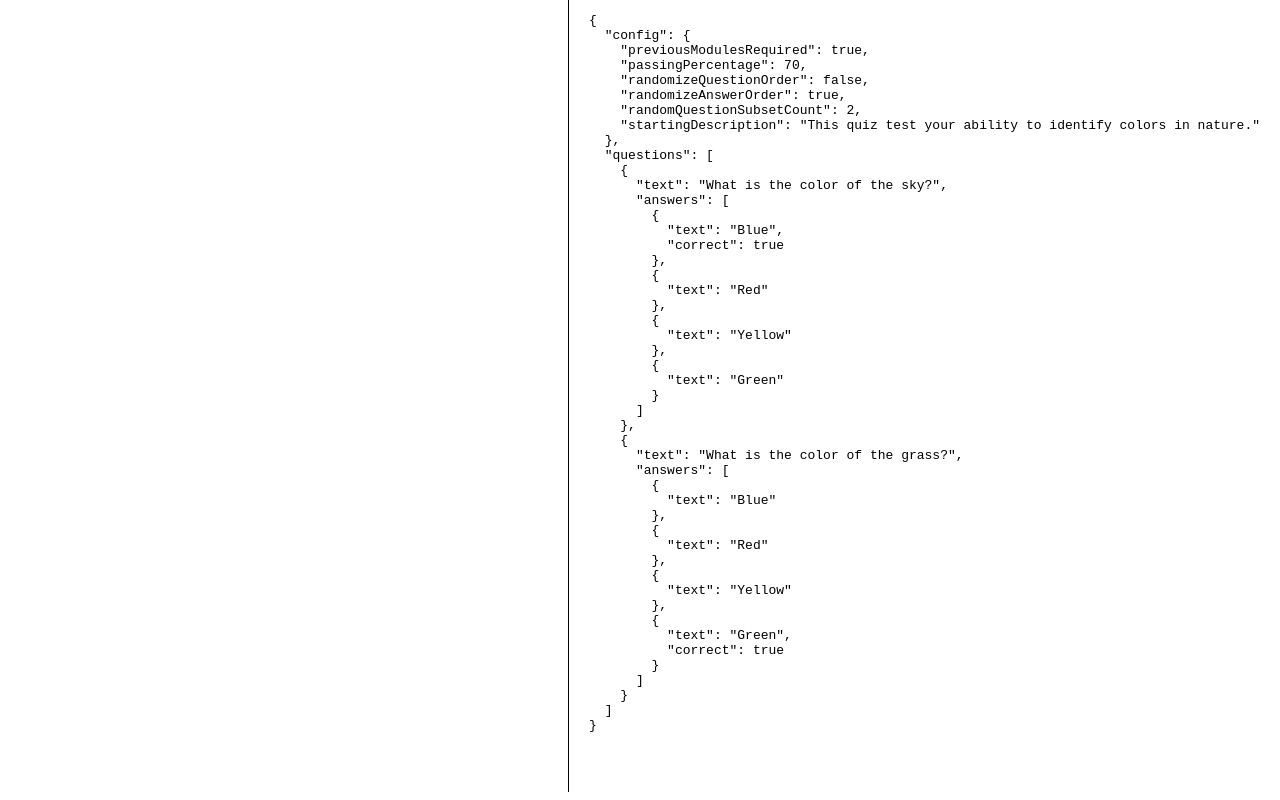
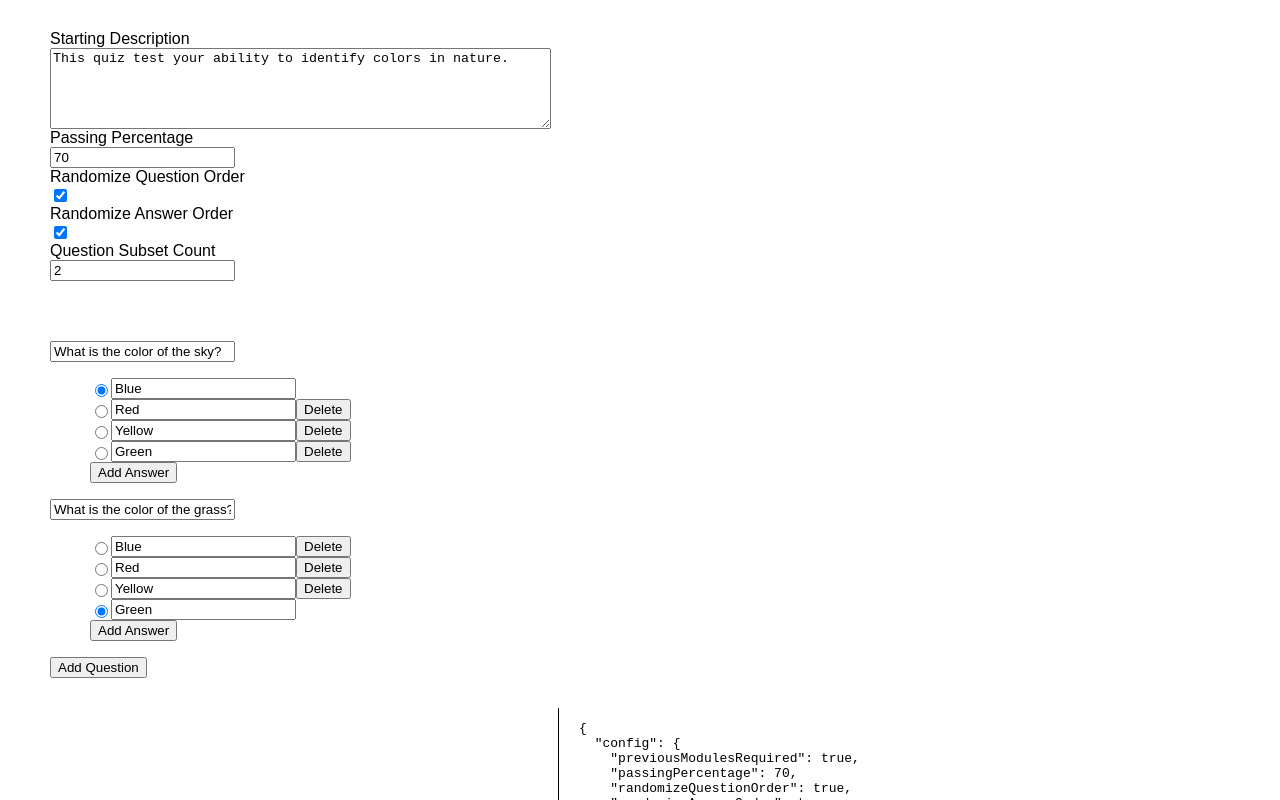
Before and after one commit to cjszk/yi-quiz, a React (Create React App) app: page / in a window 1280 px wide. Shown: the top 800 px of the page. Built offline with nearby package versions, Linux system fonts and the light colour scheme.

Commit message:
redid functionalities, JSON view is being less responsive

```diff
--- a/src/App.js
+++ b/src/App.js
@@ -1,9 +1,12 @@
 import React, { Component } from 'react';
 import { Route, withRouter } from 'react-router-dom';
 
-import QuestionNav from './components/old/questionNav';
-import AddQuestionForm from './components/old/addQuestion';
-import EditQuestionForm from './components/old/editQuestion';
+import QuizMaker from './components/quizMaker';
+
+// import QuestionNav from './components/old/questionNav';
+// import AddQuestionForm from './components/old/addQuestion';
+// import EditQuestionForm from './components/old/editQuestion';
+
 import EntireJSONView from './components/entireJSONView';
 
 class App extends Component {
@@ -11,9 +14,7 @@ class App extends Component {
     render() {
         return (
           <div className="quiz-maker">
-            {/* <QuestionNav/>
-            <Route exact path="/" component={AddQuestionForm} />
-            <Route exact path="/edit" component={EditQuestionForm} /> */}
+            <QuizMaker/>
             <EntireJSONView/>
           </div>
         );
--- a/src/actions/questions.js
+++ b/src/actions/questions.js
@@ -4,8 +4,14 @@ export const updateQuestions = questions => ({
     questions
 })
 
-export const SELECT_EDIT = 'SELECT_EDIT'
-export const selectEdit = selection => ({
-    type: SELECT_EDIT,
-    selection
+export const UPDATE_CONFIG = 'UPDATE_CONFIG';
+export const updateConfig= config => ({
+    type: UPDATE_CONFIG,
+    config
 })
+
+// export const SELECT_EDIT = 'SELECT_EDIT'
+// export const selectEdit = selection => ({
+//     type: SELECT_EDIT,
+//     selection
+// })
--- a/src/components/configurations.js
+++ b/src/components/configurations.js
@@ -1,31 +1,79 @@
 import React, { Component } from 'react';
+import {connect} from 'react-redux';
+
+import { updateConfig } from '../actions/questions';
 
 class Configurations extends Component {
     constructor(props) {
         super(props);
 
         this.state = {
-
+            editing: ''
         }
     }
 
-/*
-"config": {
-    "previousModulesRequired": true,
-    "passingPercentage": 70,
-    "randomizeQuestionOrder": false,
-    "randomizeAnswerOrder": true,
-    "randomQuestionSubsetCount": 2,
-    "startingDescription": "This quiz test your ability to identify colors in nature."
-  }
-*/
+    componentDidMount() {
+        this.setState({loaded: true})
+        this.setState(this.props.questionsReducer.config);
+    }
+
+    updateReduxState() {
+        const config = {
+            previousModulesRequired: this.state.previousModulesRequired,
+            passingPercentage: this.state.passingPercentage,
+            randomizeQuestionOrder: this.state.randomizeQuestionOrder,
+            randomizeAnswerOrder: this.state.randomizeAnswerOrder,
+            randomQuestionSubsetCount: this.state.randomQuestionSubsetCount,
+            startingDescription: this.state.startingDescription
+        };
+        this.props.dispatch(updateConfig(config));
+    }
 
     render() {
-        return (
-          <div className="configurations">
+        if (this.state.loaded) {
+            return (
+                <div className="configurations">
+                    <label>Starting Description</label>
+                    <textarea
+                    rows="5"
+                    cols="60"
+                    onChange={(event) => {
+                        this.setState({startingDescription: event.target.value});
+                        this.updateReduxState();
+                    }} value={this.state.startingDescription}/>
+                    <label>Passing Percentage</label>
+                    <input onChange={(event) => {
+                        if (Number(event.target.value) > 100) this.setState({passingPercentage: 100});
+                        else if (Number(event.target.value) < 0) this.setState({passingPercentage: 0});
+                        else this.setState({passingPercentage: event.target.value});
+                        this.updateReduxState();
+                    }} value={this.state.passingPercentage}/>
+                    <label>Randomize Question Order</label>
+                    <input checked={this.state.randomizeQuestionOrder} onChange={(event) => {
+                        this.setState({randomizeQuestionOrder: event.target.checked})
+                        this.updateReduxState();
+                    }} type="checkbox"/>
+                    <label>Randomize Answer Order</label>
+                    <input checked={this.state.randomizeAnswerOrder} onChange={(event) => {
+                        this.setState({randomizeAnswerOrder: event.target.checked})
+                        this.updateReduxState();
+                    }} type="checkbox"/>
+                    <label>Question Subset Count</label>
+                    <input type="number" onChange={(event) => {
+                        if (Number(event.target.value) > 20) this.setState({randomQuestionSubsetCount: 20})
+                        else if (Number(event.target.value) < 0) this.setState({randomQuestionSubsetCount: 0})
+                        else this.setState({randomQuestionSubsetCount: Number(event.target.value)})
+                        this.updateReduxState();
+                    }} value={this.state.randomQuestionSubsetCount}/>
 
-          </div>
-        );
+                </div>
+            );
+        } else {
+            return (
+                <div>Loading...</div>
+            )
+        }
+
     }
 }
 
--- a/src/components/old/editQuestion.js
+++ b/src/components/old/editQuestion.js
@@ -2,7 +2,7 @@ import React from 'react';
 import {connect} from 'react-redux';
 import { Field, reduxForm, focus } from 'redux-form';
 import { Redirect } from 'react-router-dom';
-import { updateQuestions } from '../actions/questions';
+import { updateQuestions } from '../../actions/questions';
 
 import JSONView from './JSONView';
 
--- a/src/components/old/questionNav.js
+++ b/src/components/old/questionNav.js
@@ -2,7 +2,7 @@ import React, { Component } from 'react';
 import { Link, Redirect } from 'react-router-dom';
 import {connect} from 'react-redux';
 
-import {selectEdit, updateQuestions} from '../actions/questions';
+import {selectEdit, updateQuestions} from '../../actions/questions';
 
 class QuestionNav extends Component {
 
--- a/src/components/questionEditor.js
+++ b/src/components/questionEditor.js
@@ -1,20 +1,108 @@
 import React, { Component } from 'react';
+import {connect} from 'react-redux';
 
-class QuestionEditor extends Component {
+import { updateQuestions } from '../actions/questions';
+
+class Configurations extends Component {
     constructor(props) {
         super(props);
 
         this.state = {
-
+            editing: '',
+            questions: []
         }
     }
 
+    componentDidMount() {
+        this.setState({loaded: true})
+        this.setState({questions: this.props.questionsReducer.questions});
+    }
+
+    componentWillUpdate() {
+        if (this.state.questions.length > 0 && this.state.questions !== this.props.questionsReducer.questions)
+            this.props.dispatch(updateQuestions(this.state.questions));
+    }
+
+    generateAnswers(answerIndex) {
+        let questions = this.state.questions.slice();
+        let answers = questions[answerIndex].answers;
+        return answers.map((answer, index) => {
+            if (!answer.correct) return (
+            <li className="answer-li" key={index}>
+                <input checked={false} type="radio"
+                onChange={(event) => {
+                    let newAnswers = answers.map((answer) => {return {text: answer.text}})
+                    newAnswers[index].correct = true;
+                    questions[answerIndex].answers = newAnswers;
+                    this.setState({questions})
+                }}
+                />
+                <input onChange={(event) => {
+                    questions[answerIndex].answers[index].text = event.target.value;
+                    this.setState({questions})
+                }} placeholder="Answer" checked={false} value={answer.text} />
+                <button onClick={() => {
+                    questions[answerIndex].answers = questions[answerIndex].answers.filter((answer, filterIndex) => filterIndex !== index);
+                    this.setState({questions})
+                }}>Delete</button>
+            </li>)
+            else return (
+            <li className="answer-li" key={index}>
+                <input checked={true} type="radio" readOnly={true}/>
+                <input onChange={(event) => {
+                    questions[answerIndex].answers[index].text = event.target.value;
+                    this.setState({questions})
+                }} placeholder="Answer" value={answer.text}/>
+            </li>)
+        })
+    }
+
+    generateList() {
+        let questions = this.state.questions.slice();
+        return questions.map((question, index) => (
+            <div key={index}>
+                {/* <h3>{question.text}</h3> */}
+                <input value={question.text} placeholder="Question" onChange={(event) => {
+                    question.text = event.target.value;
+                    this.setState({questions})
+                }} />
+                <ul>
+                    {this.generateAnswers(index)}
+                    <button
+                    onClick={() => {
+                        question.answers.push({text: ''})
+                        this.setState({questions})
+                    }}
+                    >Add Answer</button>
+                </ul>
+            </div>
+        ))
+    }
+
     render() {
-        return (
-          <div className="question-editor">
+        console.log(this.props)
+        if (this.state.loaded) {
+            return (
+                <div className="configurations">
+                    {this.generateList()}
+                    <button
+                    onClick={() => {
+                        let newQuestions = this.state.questions.slice();
+                        newQuestions.push({
+                            answers: [{text: ''}, {text: '',  correct: true}],
+                            text: ''
+                        });
+                        this.setState({questions: newQuestions});
+                    }}
+                    >Add Question</button>
+                </div>
+            );
+        } else {
+            return (
+                <div>Loading...</div>
+            )
+        }
 
-          </div>
-        );
     }
 }
 
@@ -24,4 +112,4 @@ const mapStateToProps = state => {
     }
 };
 
-export default connect(mapStateToProps)(QuestionEditor);
+export default connect(mapStateToProps)(Configurations);
--- a/src/components/quizMaker.js
+++ b/src/components/quizMaker.js
@@ -10,10 +10,10 @@ class QuizMaker extends Component {
         return (
             <div className="quiz-maker">
                 <Configurations/>
-
+                <QuestionEditor/>
             </div>
         );
     }
 }
 
-export default JSONView;
+export default QuizMaker;
--- a/src/index.css
+++ b/src/index.css
@@ -44,6 +44,27 @@ body {
   align-items: center;
 } */
 
+.quiz-maker {
+  display: inline-block;
+  margin: 0 10px;
+}
+
+.configurations {
+  padding: 30px;
+  display: flex;
+  flex-direction: column;
+  justify-content: space-around;
+  align-items: flex-start;
+}
+
+.answer-li {
+  display: flex;
+  flex-direction: row;
+  justify-content: flex-start;
+  align-items: center;
+  align-content: center;
+}
+
 .form-error {
   display: none;
   position: absolute;
--- a/src/reducers/questions.js
+++ b/src/reducers/questions.js
@@ -1,10 +1,13 @@
-import {UPDATE_QUESTIONS, SELECT_EDIT} from '../actions/questions';
+import {
+  UPDATE_QUESTIONS, UPDATE_CONFIG,
+  // SELECT_EDIT
+} from '../actions/questions';
 
 const sampleJSON = `{
     "config": {
       "previousModulesRequired": true,
       "passingPercentage": 70,
-      "randomizeQuestionOrder": false,
+      "randomizeQuestionOrder": true,
       "randomizeAnswerOrder": true,
       "randomQuestionSubsetCount": 2,
       "startingDescription": "This quiz test your ability to identify colors in nature."
@@ -57,18 +60,22 @@ const initialState = {
     selection: null
 }
 
-console.log(initialState)
-
 export default function questionsReducer(state = initialState, action) {
     if (action.type === UPDATE_QUESTIONS) {
         return Object.assign({}, state, {
             questions: action.questions
         })
-    } else if (action.type === SELECT_EDIT) {
-        return Object.assign({}, state, {
-            selection: action.selection
-        })
     }
+    // else if (action.type === SELECT_EDIT) {
+    //     return Object.assign({}, state, {
+    //         selection: action.selection
+    //     })
+    // }
+    else if (action.type === UPDATE_CONFIG) {
+      return Object.assign({}, state, {
+          config: action.config
+      })
+  }
 
     return state;
 }
```
